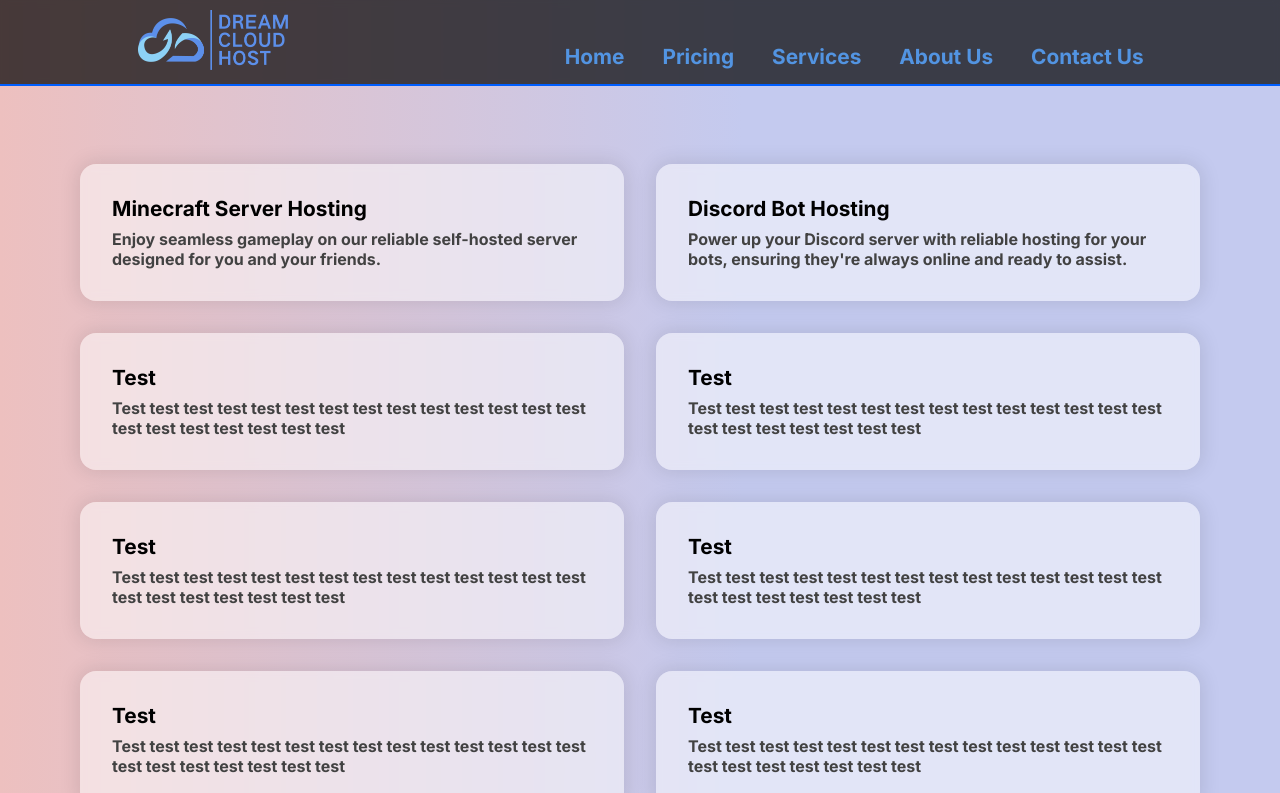
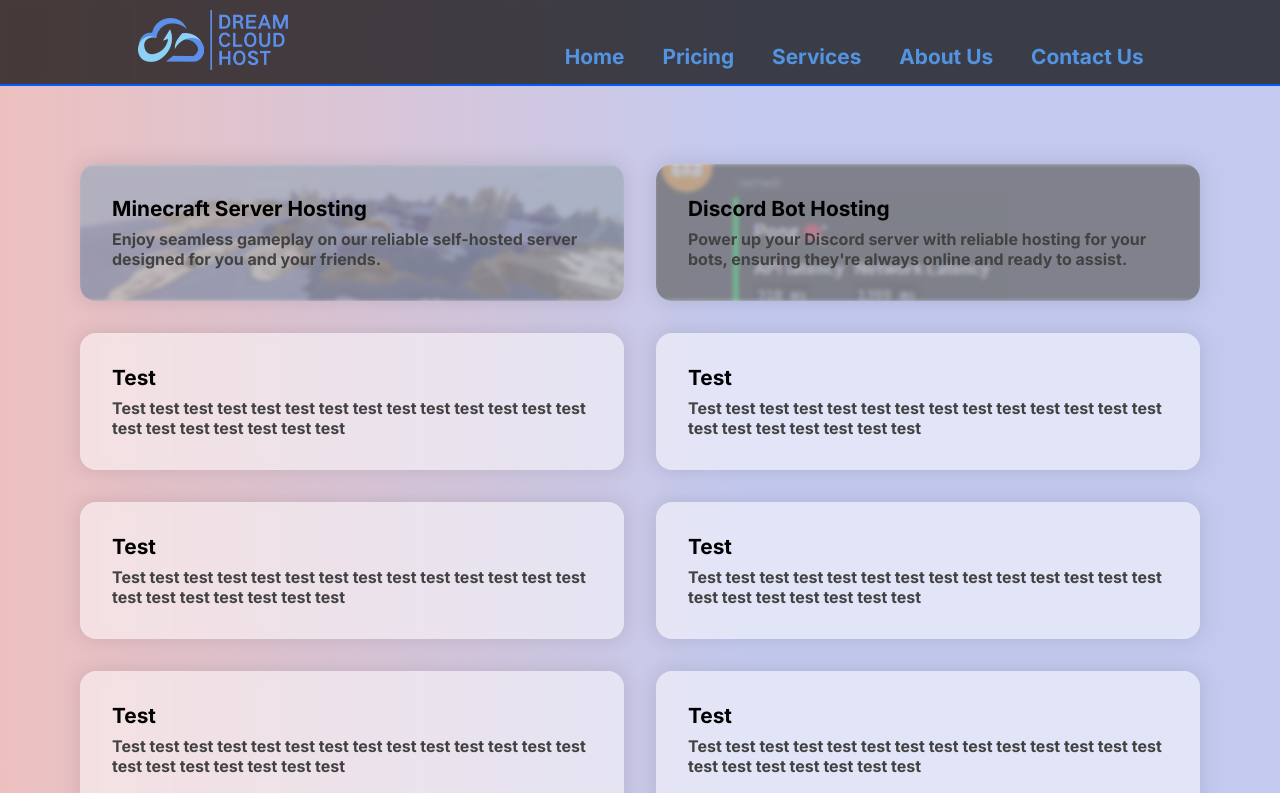
Before and after one commit to DreamCloudHosting/Website-Frontend, a Next.js app: page / in a window 1280 px wide. Shown: the top 793 px of the page. Built offline with nearby package versions, Linux system fonts and the light colour scheme.

Commit message:
Add images background to card

```diff
--- a/app/page.js
+++ b/app/page.js
@@ -14,11 +14,13 @@
                 <ProductCard
                     title="Minecraft Server Hosting"
                     description="Enjoy seamless gameplay on our reliable self-hosted server designed for you and your friends."
+                    image="/images/card/minecraft_server.jpg"
                     readMore="#"
                 />
                 <ProductCard
                     title="Discord Bot Hosting"
                     description="Power up your Discord server with reliable hosting for your bots, ensuring they're always online and ready to assist."
+                    image="/images/card/discord_bot.png"
                     readMore="#"
                 />
                 <ProductCard
--- a/components/Card/Card.js
+++ b/components/Card/Card.js
@@ -3,9 +3,12 @@
 import styles from "./Card.module.css";
 
 
-export default function ProductCard({ title, description, readMore }) {
+export default function ProductCard({ title, description, image, readMore }) {
     return (
         <Link href={readMore || "#"} className={styles.card}>
+            {image ? (
+                <div className={styles.background} style={{ backgroundImage: `url(${image})` }}></div>
+            ) : (<></>)}
             <div className={styles.content}>
                 <h3 className={styles.title}>{title}</h3>
                 <p className={styles.description}>{description}</p>
--- a/components/Card/Card.module.css
+++ b/components/Card/Card.module.css
@@ -8,7 +8,24 @@
     background: rgba(255, 255, 255, 0.5);
     box-shadow: 0 0 20px 2px rgba(0, 0, 0, 0.1);
     backdrop-filter: blur(5px);
+    overflow: hidden;
     transition-duration: 0.3s;
+}
+
+.background {
+    position: absolute;
+    top: 0;
+    left: 0;
+    width: 100%;
+    height: 100%;
+    background: rgba(255, 255, 255, 0.5);
+    background-position: center;
+    background-repeat: no-repeat;
+    background-size: cover;
+    filter: blur(2px) brightness(0.6) opacity(0.5);
+    transition-duration: 0.3s;
+    transform: scale(1.01);
+    z-index: -1;
 }
 
 .content {
@@ -17,6 +34,10 @@
 
 .card:hover .content {
     transform: scale(1.03);
+}
+
+.card:hover .background {
+    transform: scale(1);
 }
 
 .title {
```
Also changed, not shown: public/images/card/discord_bot.png (added), public/images/card/minecraft_server.jpg (added).
